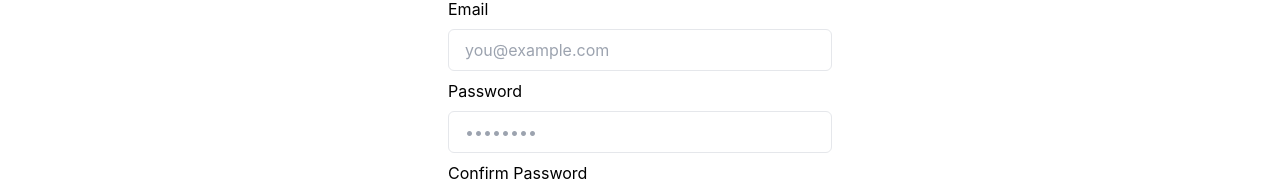
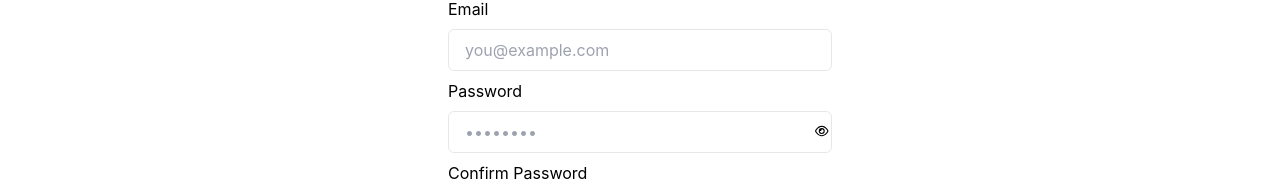
Before and after one commit to prokawsar/todo-board-react, a React (Create React App) app: page /signup in a window 1280 px wide. Shown: the part 174-367 px from the top of the page. Built offline with nearby package versions, Linux system fonts and the light colour scheme; no server answers.

Commit message:
Show password eye

```diff
--- a/src/pages/login.tsx
+++ b/src/pages/login.tsx
@@ -7,11 +7,16 @@
 import { zodResolver } from "@hookform/resolvers/zod";
 import { LoginFields, loginSchema } from "../types/types";
 import { ErrorMessage } from "../components/ErrorMessage";
+import { FontAwesomeIcon } from "@fortawesome/react-fontawesome";
+import { faEye, faEyeSlash } from "@fortawesome/free-regular-svg-icons";
+import { useState } from "react";
 
 export default function Login() {
   const navigate = useNavigate();
   const [params] = useSearchParams();
   const { setUser } = useUserStore();
+  const [showPassword, setShowPassword] = useState(false);
+
   const {
     register,
     handleSubmit,
@@ -73,7 +78,7 @@
           />
           {errors.email && <ErrorMessage>{errors.email.message}</ErrorMessage>}
         </div>
-        <div className="flex flex-col gap-2">
+        <div className="flex flex-col gap-2 relative">
           <label className="text-md" htmlFor="password">
             Password
           </label>
@@ -81,11 +86,21 @@
             className={`rounded-md border bg-inherit px-4 py-2 focus:outline-none ${
               errors.password && "border-red-500"
             }`}
-            type="password"
+            type={showPassword ? "text" : "password"}
             autoComplete="off"
             {...register("password")}
             placeholder="••••••••"
           />
+          <button
+            onClick={() => setShowPassword(!showPassword)}
+            type="button"
+            className="absolute right-1 top-10"
+          >
+            <FontAwesomeIcon
+              icon={showPassword ? faEyeSlash : faEye}
+              size="xs"
+            />
+          </button>
           {errors.password && (
             <ErrorMessage>{errors.password.message}</ErrorMessage>
           )}
--- a/src/pages/signup.tsx
+++ b/src/pages/signup.tsx
@@ -6,9 +6,14 @@
 import { SubmitHandler, useForm } from "react-hook-form";
 import { SignupFields, signupSchema } from "../types/types";
 import { ErrorMessage } from "../components/ErrorMessage";
+import { FontAwesomeIcon } from "@fortawesome/react-fontawesome";
+import { useState } from "react";
+import { faEye, faEyeSlash } from "@fortawesome/free-regular-svg-icons";
 
 export default function Signup() {
   const navigate = useNavigate();
+  const [showPassword, setShowPassword] = useState(false);
+
   const {
     register,
     handleSubmit,
@@ -61,7 +66,7 @@
           />
           {errors.email && <ErrorMessage>{errors.email.message}</ErrorMessage>}
         </div>
-        <div className="flex flex-col gap-2">
+        <div className="flex flex-col gap-2 relative">
           <label className="text-md" htmlFor="password">
             Password
           </label>
@@ -70,10 +75,20 @@
             className={`rounded-md border bg-inherit px-4 py-2 focus:outline-none ${
               errors.password && "border-red-500"
             }`}
-            type="password"
+            type={showPassword ? "text" : "password"}
             autoComplete="off"
             placeholder="••••••••"
           />
+          <button
+            onClick={() => setShowPassword(!showPassword)}
+            type="button"
+            className="absolute right-1 top-10"
+          >
+            <FontAwesomeIcon
+              icon={showPassword ? faEyeSlash : faEye}
+              size="xs"
+            />
+          </button>
           {errors.password && (
             <ErrorMessage>{errors.password.message}</ErrorMessage>
           )}
```
